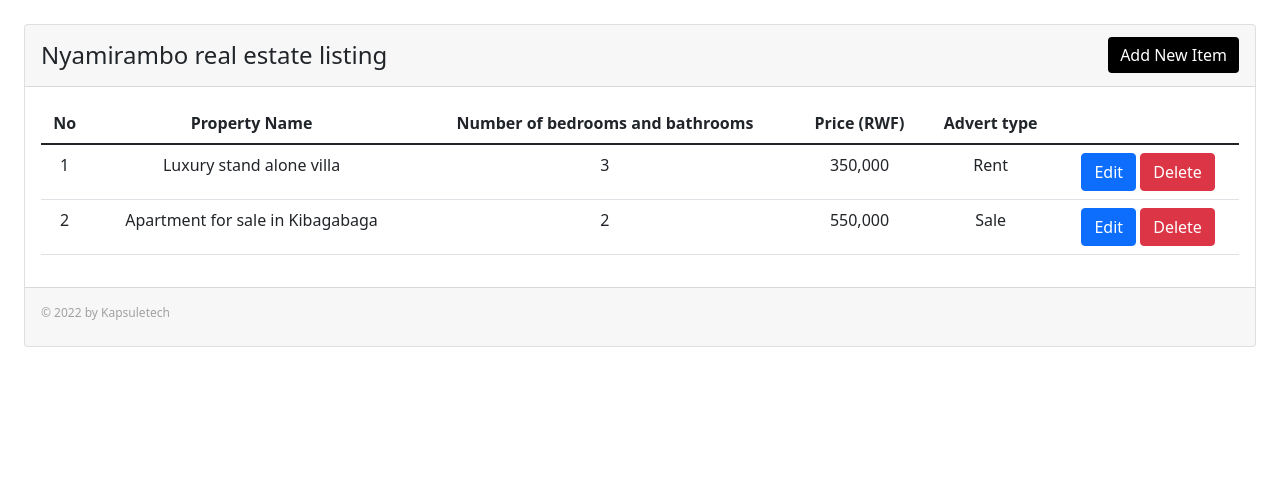
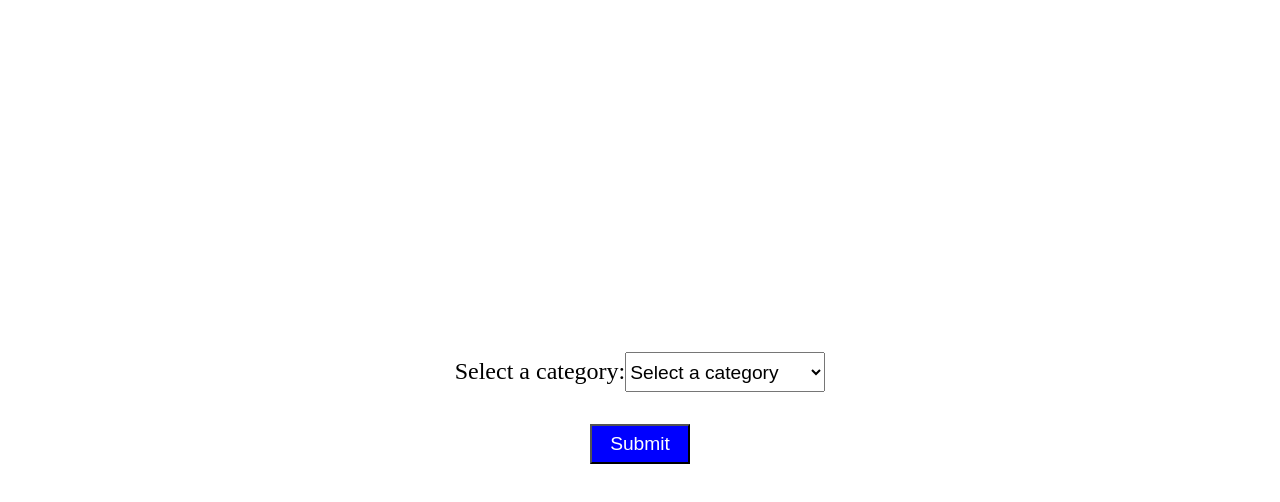
Before and after one commit to Mundurujoana/medical-questions-category-project, a React (Create React App) app: page / in a window 1280 px wide. Shown: the top 502 px of the page. Built offline with nearby package versions, Linux system fonts and the light colour scheme.

Commit message:
dropdown feature

```diff
--- a/src/App.js
+++ b/src/App.js
@@ -1,15 +1,16 @@
-import './App.css';
-import Dashboard from './components/Dashboard';
-import Main from "./components/Main";
+
+import Main from './components/Main';
 
 
 function App() {
-  return (
+    return (
+
     <div className="App">
-     {/* <Main /> */}
-     <Dashboard />
+     <Main />
+
+     {/* <CreatePage/> */}
     </div>
-  );
+  )
 }
 
 export default App;
--- a/src/components/Main.js
+++ b/src/components/Main.js
@@ -1,50 +1,37 @@
-import React from 'react';
-import { Table, Card, Image, Button, } from 'react-bootstrap';
+import React, { useState } from 'react';
+import { useNavigate } from 'react-router-dom';
+import './styles.css';
 
-const Main = (props) => {
+function App() {
+  const [selectedCategory, setSelectedCategory] = useState('');
+  const navigate = useNavigate();
+
+  const handleCategoryChange = (event) => {
+    setSelectedCategory(event.target.value);
+  };
+
+
+  const handleFormSubmit = (event) => {
+    event.preventDefault();
+    navigate('/dashboard');
+  };
+
   return (
-    <div>
-<Card style={{ margin: 24 }}>
-<Card.Header className="d-flex justify-content-between align-items-center">
-<div className="align-items-center" style={{ marginRight: 8 }}>
-<Image src={'https://upload.wikimedia.org/wikipedia/en/thumb/c/c5/Nandos_logo.svg/1200px-Nandos_logo.svg.png'} style={{ width: 150 }} />
-<p style={{ marginTop: 8, fontSize: 12, color: '#A1A1A1' }}>LG-47, 76 & 76A, Berjaya Times Square, 1, Jalan Imbi, Imbi, 55100 Kuala Lumpur, Wilayah Persekutuan Kuala Lumpur</p>
-</div>
-<Button style={{ backgroundColor: '#BD2B2B', borderWidth: 0, }}>Place Order</Button>
-</Card.Header>
-<Card.Body>
-<Table responsive>
-<thead>
-<tr>
-<th>#</th>
-<th>Item Name</th>
-<th>Category</th>
-<th>Price (USD)</th>
-</tr>
-</thead>
-<tbody>
-<tr>
-<td>1</td>
-<td>Cheessy Garlic Pita</td>
-<td>Starters & Snacks</td>
-<td>4</td>
-</tr>
-<tr>
-<td>2</td>
-<td>Hummus with  PERi-PERi Drizzle & Pita</td>
-<td>Starters & Snacks</td>
-<td>5.5</td>
-</tr>
-</tbody>
-</Table>
-</Card.Body>
-<Card.Footer className="d-flex justify-content-between align-items-center">
-<p style={{ marginTop: 8, fontSize: 12, color: '#A1A1A1' }}>© 2022 Nandos</p>
-<p style={{ marginTop: 8, fontSize: 12, color: '#A1A1A1' }}><a href="#">Admin Login</a> • <a href="#">Privacy Policy</a> • <a href="#">Directions</a> • <a href="#">Contact Us</a></p>
-</Card.Footer>
-</Card>
-</div>
-  )
+    <div className="App">
+      <form onSubmit={handleFormSubmit}>
+        <label>
+          Select a category:
+          <select value={selectedCategory} onChange={handleCategoryChange}>
+            <option value="">Select a category</option>
+            <option value="category1">Category 1</option>
+            <option value="category2">Category 2</option>
+            <option value="category3">Category 3</option>
+          </select>
+        </label>
+        <input type="submit" value="Submit" />
+      </form>
+    </div>
+  );
 }
 
-export default Main;
+export default App;
--- /dev/null
+++ b/src/components/styles.css
@@ -0,0 +1,34 @@
+.App {
+    display: flex;
+    flex-direction: column;
+    align-items: center;
+    justify-content: center;
+    height: 100vh;
+  }
+
+  form {
+    display: flex;
+    flex-direction: column;
+    align-items: center;
+    justify-content: center;
+  }
+
+  label {
+    font-size: 1.5rem;
+    margin-bottom: 1rem;
+  }
+
+  select {
+    width: 200px;
+    height: 40px;
+    font-size: 1.2rem;
+    margin-bottom: 1rem;
+  }
+
+  input[type="submit"] {
+    width: 100px;
+    height: 40px;
+    background-color: blue;
+    color: white;
+    font-size: 1.2rem;
+  }
--- a/src/index.js
+++ b/src/index.js
@@ -1,15 +1,32 @@
 
-import React from 'react';
-import ReactDOM from 'react-dom';
+
+import {createRoot} from 'react-dom/client';
 import App from './App';
-import './index.css';
-import 'bootstrap/dist/css/bootstrap.css';
-ReactDOM.render(
-<React.StrictMode>
-<App />
-</React.StrictMode>,
-document.getElementById('root')
+import {BrowserRouter as Router} from 'react-router-dom';
+
+const rootElement = document.getElementById('root');
+const root = createRoot(rootElement);
+
+// 👇️ wrap App in Router
+
+root.render(
+  <Router>
+    <App />
+  </Router>
 );
+
+
+// import React from 'react';
+// import ReactDOM from 'react-dom';
+// import App from './App';
+// import './index.css';
+// import 'bootstrap/dist/css/bootstrap.css';
+// ReactDOM.render(
+// <React.StrictMode>
+// <App />
+// </React.StrictMode>,
+// document.getElementById('root')
+// );
 
 // import React from 'react';
 // import ReactDOM from 'react-dom/client';
```
